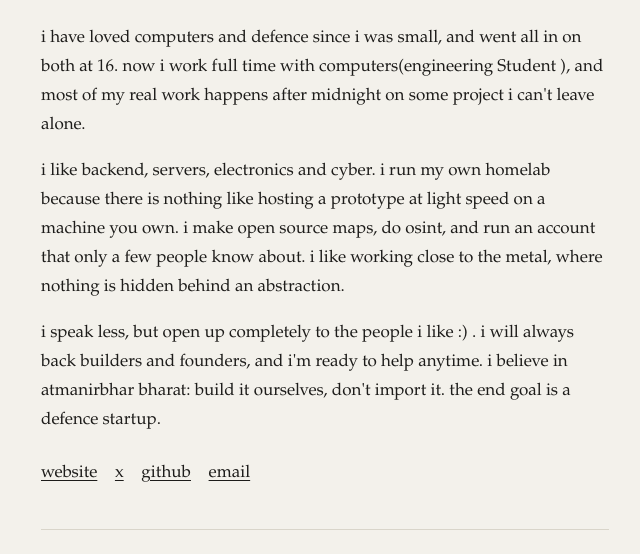
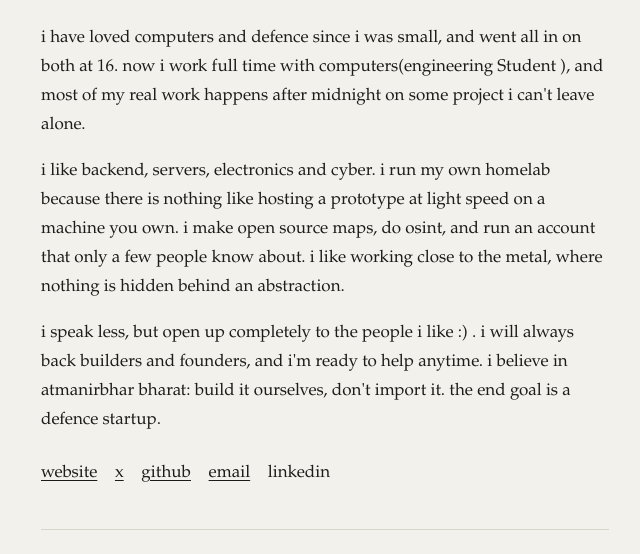
Before and after one commit to ADEEP13/blog-adeepag, a plain HTML site: page index.html in a window 1280 px wide. Shown: the part 138-692 px from the top of the page, without its empty margins (315-955 px from the left). Drawn offline with Linux system fonts and the light colour scheme.

Commit message:
Update index.html

```diff
--- a/index.html
+++ b/index.html
@@ -31,6 +31,7 @@
     <a href="https://x.com/adeep_ag">x</a>
     <a href="https://github.com/ADEEP13">github</a>
     <a href="mailto:hello@adeepag.com">email</a>
+    <a herf="https://www.linkedin.com/in/adeep-ag-adi132007/?isSelfProfile=true">linkedin</a>
   </nav>
 
   <hr>
```
